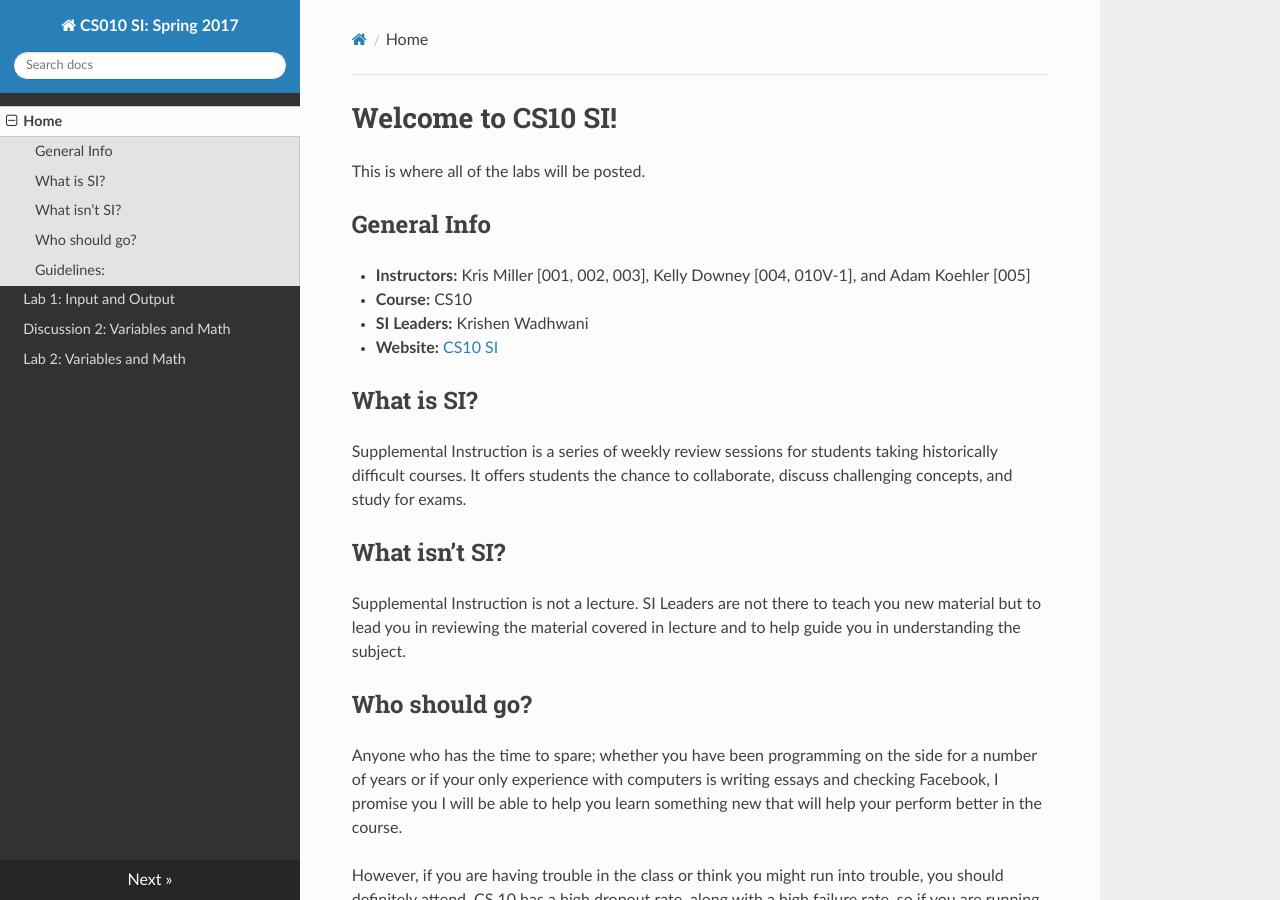
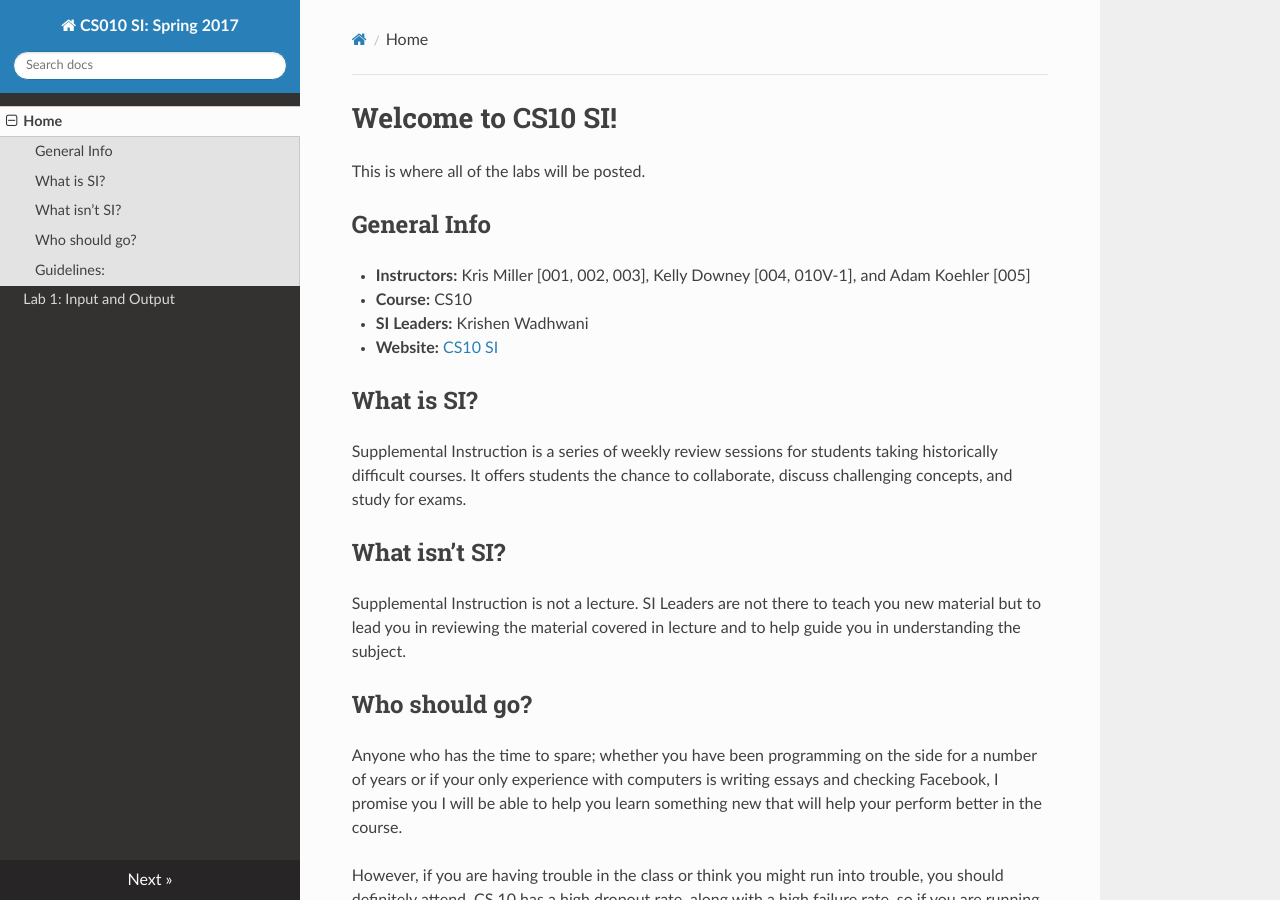
Before and after one commit to cs-si-ucr/cs10, an MkDocs documentation site: the page built from docs/index.md, in a window 1280 px wide and 900 px high. Built offline with MkDocs 1.6.1, drawn with Linux system fonts in a browser that asks for light colours; nearby versions of some CDN libraries; old or Windows-style settings are respelled for this version of MkDocs.

Commit message:
Just Lab1

```diff
--- a/mkdocs.yml
+++ b/mkdocs.yml
@@ -2,8 +2,8 @@ site_name: "CS010 SI: Spring 2017"
 pages:
     - [index.md, "Home"]
     - [lab01.md, "Lab 1: Input and Output"]
-    - [dis02.md, "Discussion 2: Variables and Math"]
-    - [lab02.md, "Lab 2: Variables and Math"]
+    #- [dis02.md, "Discussion 2: Variables and Math"]
+    #- [lab02.md, "Lab 2: Variables and Math"]
     #- [dis03.md, "Discussion 3: Characters and Branches"]
     #- [lab03.md, "Lab 3: Characters and Branches"]
     #- [dis04.md, "Discussion 4: Strings and Loops"]
```
